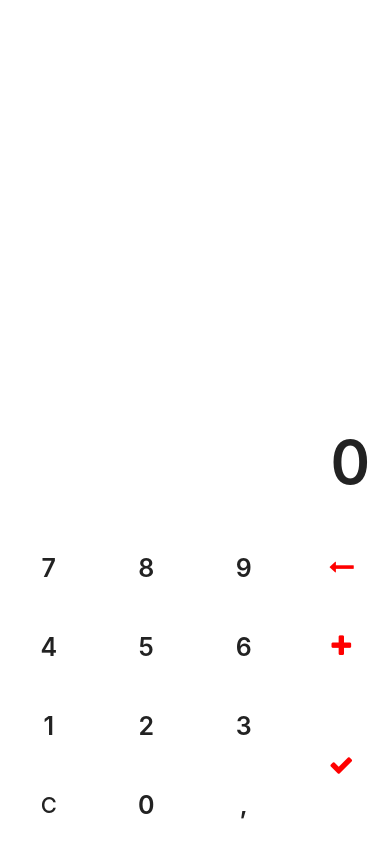
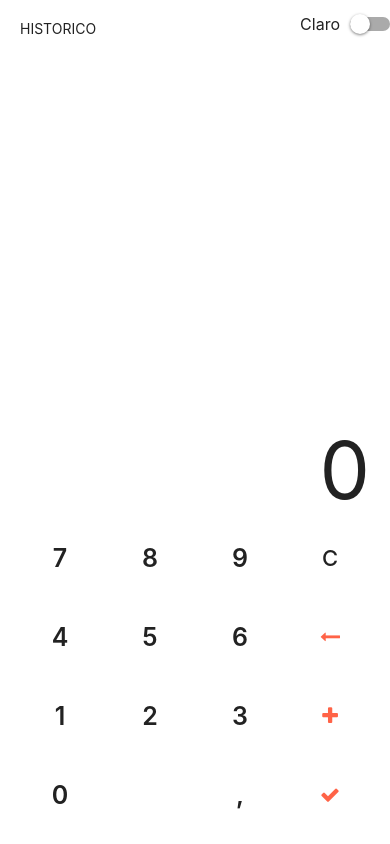
Before and after one commit to hupernikomen/calc, a React Native app: screen / in a window 390 px wide. Built offline with nearby package versions, Linux system fonts and the light colour scheme.

Commit message:
QuasePronto

```diff
--- a/App.js
+++ b/App.js
@@ -1,50 +1,89 @@
 import React, { useState, useEffect } from 'react';
-import { View, Text, TouchableOpacity, FlatList, StyleSheet, Dimensions, ScrollView, TextInput } from 'react-native';
-
-const width = Dimensions.get('window').width
+import { View, Text, TouchableOpacity, FlatList, StyleSheet, Dimensions, StatusBar, Switch } from 'react-native';
 
 import FontAwesome from 'react-native-vector-icons/FontAwesome'
 
+const width = Dimensions.get('window').width
+var listValRef;
+var listHistRef;
+
 export default function App() {
-
-
 
   const [digito, setDigito] = useState([])
   const [ultimo, setUltimo] = useState('')
   const [parcelas, setParcelas] = useState([]) // Todos os valores digitados para soma
   const [historico, setHistorico] = useState([])
 
+
+  const [dark, setDark] = useState(false)
+  const [thema, setThema] = useState({
+    backgroundColor: "#fff",
+    efeito: "#fafafa",
+    color: '#222',
+    especial: 'orange'
+  })
+  const toggleSwitch = () => setDark(previousState => !previousState);
+
+
   useEffect(() => {
-    // Pega caractere digitado
-    // monta o numero
-    // e envia para o ultimo numero montado
-    setUltimo(digito.join(''))
+    if (dark) {
+      setThema({
+        backgroundColor: "#222",
+        efeito: "#f1f1f1",
+        color: '#fff',
+        especial: '#FF8C00'
+      })
+    } else {
+      setThema({
+        backgroundColor: "#fff",
+        efeito: "#fafafa",
+        color: '#222',
+        especial: '#FF6347'
+      })
+    }
+  }, [dark])
+
+  useEffect(() => {
     downButtonHandler()
 
+  })
+
+  useEffect(() => {
+    setUltimo(digito.join(''))
 
   }, [digito])
 
+  function apagarDigito() {
+    digito.splice(-1, 1);
+    // const corte2 = digito.pop()
+    // const corte = digito.toString().substring(0, digito.length - 1)
+    // setDigito(meuPeixe)
+  }
+
   function montaParcelas() {
     if (ultimo != '') {
-
       setParcelas(parcelas => [...parcelas, parseFloat(ultimo).toFixed(2)])
       setUltimo("")
       setDigito([])
     }
   }
 
-  let listViewRef;
 
   const downButtonHandler = () => {
-    listViewRef.scrollToEnd({ animated: true });
+    listValRef.scrollToEnd({ animated: true });
+    listHistRef.scrollToEnd({ animated: true });
   };
 
   function Registrar() {
+
     if (digito.length == 0 && parcelas.length == 0) {
       return
     }
 
-    let dataAtual = new Date().toLocaleTimeString("pt-BR", { timeZone: "America/Sao_Paulo" });
+    let time = {
+      data: new Date().toLocaleDateString("pt-BR", { timeZone: "America/Sao_Paulo" }),
+      hora: new Date().toLocaleTimeString("pt-BR", { timeZone: "America/Sao_Paulo" })
+    }
 
     let soma = 0
     for (let i = 0; i < parcelas.length; i++) {
@@ -53,7 +92,7 @@ export default function App() {
 
     setHistorico(historico => [...historico, {
       soma: parcelas.length > 0 ? soma : parseFloat(ultimo),
-      dataAtual,
+      time,
       parcelas
     }])
 
@@ -61,30 +100,31 @@ export default function App() {
     setParcelas([])
     setUltimo('')
     setDigito([])
+
   }
 
   function Historico({ data, index }) {
     return (
+
+
+
       <TouchableOpacity
         style={{
-          paddingHorizontal: 20,
           flexDirection: 'row',
-          justifyContent: 'space-between',
-          alignItems: 'flex-start'
         }}
         onPress={() => { }}>
 
-        <Text style={{ fontSize: 12, color: '#aaa', marginTop: 5 }}>{data.dataAtual}</Text>
 
-        <View style={{ alignItems: 'flex-end' }}>
 
+        <View>
+
+          <Text style={{ fontSize: 12, color: '#ccc', marginTop: 5 }}>{data.time.data.slice(0, 5)} - {data.time.hora.slice(0, 5)}</Text>
           <View style={{ flexDirection: 'row', alignItems: 'baseline' }}>
             <Text style={{
-              marginLeft: 5,
               fontSize: 20,
-              fontWeight: '600',
-              color: '#222'
-
+              fontWeight: '500',
+              color: thema.color,
+              marginBottom: 10
             }}>{data.soma?.toFixed(2).replace('.', ',')}</Text>
           </View>
 
@@ -92,10 +132,10 @@ export default function App() {
 
           <FlatList
             horizontal
-            ItemSeparatorComponent={<Text> + </Text>}
+            ItemSeparatorComponent={<Text style={{ color: '#ccc' }}> + </Text>}
             data={data.parcelas}
             renderItem={({ item }) => {
-              return <Text>{item}</Text>
+              return <Text style={{ color: '#ccc' }}>{item}</Text>
             }}
           />
         </View>
@@ -106,18 +146,39 @@ export default function App() {
   }
 
   return (
-    <View style={styles.container}>
+    <View style={[styles.container, { backgroundColor: thema.backgroundColor }]}>
 
+      <StatusBar barStyle={!dark ? 'dark-content' : 'light-content'} backgroundColor={thema.backgroundColor} />
 
       {/* ----------------- Monitor ------------------- */}
 
 
       <View style={styles.monitor}>
 
+        <View style={{ flexDirection: 'row', justifyContent: 'space-between', alignItems: 'center' }}>
+
+          <Text style={{ color: thema.color, paddingHorizontal: 20, marginTop: 20, marginBottom: 10 }}>HISTORICO</Text>
+
+          <View style={{ flexDirection: 'row', justifyContent: 'space-between', alignItems: 'center' }}>
+            <Text style={{ color: dark ? '#fff' : '#222', fontSize: 16, marginRight: 10 }}>{dark ? 'Escuro' : 'Claro'}</Text>
+            <Switch
+              trackColor={{ false: '#aaa', true: '#aaa' }}
+              thumbColor={dark ? '#fff' : '#fff'}
+              onValueChange={toggleSwitch}
+              value={dark}
+            />
+          </View>
+        </View>
+
+
 
         <FlatList
+
+          showsHorizontalScrollIndicator={false}
+          style={{ marginHorizontal: 20 }}
+          horizontal
           ref={(ref) => {
-            listViewRef = ref;
+            listHistRef = ref;
           }}
           data={historico}
           renderItem={({ item, index }) => <Historico data={item} index={index} />}
@@ -126,7 +187,31 @@ export default function App() {
           />}
         />
 
-        <Text style={styles.digito}>{digito.length == 0 ? '0' : digito}</Text>
+
+
+        <View style={styles.tec_topo}>
+
+          <FlatList
+            horizontal
+            showsHorizontalScrollIndicator={false}
+            ref={(ref) => {
+              listValRef = ref;
+            }}
+            data={parcelas}
+            ItemSeparatorComponent={() => (<Text style={{ alignSelf: 'center', color: thema.color }}>+</Text>)}
+            renderItem={({ item }) => {
+              return (
+                <TouchableOpacity style={styles.flat_historico_itens}>
+                  <Text style={[styles.valor_historico_item, { color: thema.color }]}>{item}</Text>
+                </TouchableOpacity>
+              )
+
+            }}
+          />
+          <Text style={[styles.digito, { color: thema.color }]}>{digito.length == 0 ? '0' : digito}</Text>
+
+
+        </View>
 
       </View>
 
@@ -134,27 +219,10 @@ export default function App() {
       {/* ----------------- Teclado ------------------- */}
 
 
-      <View style={styles.area_teclado}>
-        <View style={styles.tec_topo}>
-
-          <FlatList
-            horizontal
-            data={parcelas}
-            ItemSeparatorComponent={() => (<Text>+</Text>)}
-            renderItem={({ item }) => {
-              return (
-                <TouchableOpacity style={styles.flat_historico_itens}>
-                  <Text style={styles.valor_historico_item}>{item}</Text>
-                </TouchableOpacity>
-              )
-
-            }}
-          />
+      <View style={[styles.area_teclado, { backgroundColor: thema.backgroundColor }]}>
 
 
-        </View>
-
-        <View style={styles.teclado}>
+        <View style={[styles.teclado, { backgroundColor: thema.backgroundColor }]}>
 
           <View style={{ flex: 3 }}>
 
@@ -162,25 +230,25 @@ export default function App() {
               <TouchableOpacity
                 onPress={() => setDigito(digito => [...digito, 7])}
                 activeOpacity={.8}
-                style={styles.btn}>
+                style={[styles.btn, { backgroundColor: dark ? '#222' : '#fff' }]}>
 
-                <Text style={styles.txt_btn}>7</Text>
+                <Text style={[[styles.txt_btn, { color: thema.color }], { color: thema.color }]}>7</Text>
               </TouchableOpacity>
 
               <TouchableOpacity
                 onPress={() => setDigito(digito => [...digito, 8])}
                 activeOpacity={.8}
-                style={styles.btn}>
+                style={[styles.btn, { backgroundColor: dark ? '#222' : '#fff' }]}>
 
-                <Text style={styles.txt_btn}>8</Text>
+                <Text style={[styles.txt_btn, { color: thema.color }]}>8</Text>
               </TouchableOpacity>
 
               <TouchableOpacity
                 onPress={() => setDigito(digito => [...digito, 9])}
                 activeOpacity={.8}
-                style={styles.btn}>
+                style={[styles.btn, { backgroundColor: dark ? '#222' : '#fff' }]}>
 
-                <Text style={styles.txt_btn}>9</Text>
+                <Text style={[styles.txt_btn, { color: thema.color }]}>9</Text>
               </TouchableOpacity>
 
             </View>
@@ -189,25 +257,25 @@ export default function App() {
               <TouchableOpacity
                 onPress={() => setDigito(digito => [...digito, 4])}
                 activeOpacity={.8}
-                style={styles.btn}>
+                style={[styles.btn, { backgroundColor: dark ? '#222' : '#fff' }]}>
 
-                <Text style={styles.txt_btn}>4</Text>
+                <Text style={[styles.txt_btn, { color: thema.color }]}>4</Text>
               </TouchableOpacity>
 
               <TouchableOpacity
                 onPress={() => setDigito(digito => [...digito, 5])}
                 activeOpacity={.8}
-                style={styles.btn}>
+                style={[styles.btn, { backgroundColor: dark ? '#222' : '#fff' }]}>
 
-                <Text style={styles.txt_btn}>5</Text>
+                <Text style={[styles.txt_btn, { color: thema.color }]}>5</Text>
               </TouchableOpacity>
 
               <TouchableOpacity
                 onPress={() => setDigito(digito => [...digito, 6])}
                 activeOpacity={.8}
-                style={styles.btn}>
+                style={[styles.btn, { backgroundColor: dark ? '#222' : '#fff' }]}>
 
-                <Text style={styles.txt_btn}>6</Text>
+                <Text style={[styles.txt_btn, { color: thema.color }]}>6</Text>
               </TouchableOpacity>
 
             </View>
@@ -216,55 +284,45 @@ export default function App() {
               <TouchableOpacity
                 onPress={() => setDigito(digito => [...digito, 1])}
                 activeOpacity={.8}
-                style={styles.btn}>
+                style={[styles.btn, { backgroundColor: dark ? '#222' : '#fff' }]}>
 
-                <Text style={styles.txt_btn}>1</Text>
+                <Text style={[styles.txt_btn, { color: thema.color }]}>1</Text>
               </TouchableOpacity>
 
               <TouchableOpacity
                 onPress={() => setDigito(digito => [...digito, 2])}
                 activeOpacity={.8}
-                style={styles.btn}>
-                <Text style={styles.txt_btn}>2</Text>
+                style={[styles.btn, { backgroundColor: dark ? '#222' : '#fff' }]}>
+                <Text style={[styles.txt_btn, { color: thema.color }]}>2</Text>
               </TouchableOpacity>
 
               <TouchableOpacity
                 onPress={() => setDigito(digito => [...digito, 3])}
                 activeOpacity={.8}
-                style={styles.btn}>
+                style={[styles.btn, { backgroundColor: dark ? '#222' : '#fff' }]}>
 
-                <Text style={styles.txt_btn}>3</Text>
+                <Text style={[styles.txt_btn, { color: thema.color }]}>3</Text>
               </TouchableOpacity>
 
             </View>
 
             <View style={styles.lineCalc}>
-              <TouchableOpacity
-                onPress={() => {
-                  setDigito([])
-                  setParcelas([])
-                  setUltimo('')
-                }}
-                activeOpacity={.8}
-                style={styles.btn}>
-
-                <Text style={{ fontSize: 22, fontWeight: '500', color: '#222' }}>C</Text>
-              </TouchableOpacity>
 
               <TouchableOpacity
                 onPress={() => setDigito(digito => [...digito, 0])}
                 activeOpacity={.8}
-                style={styles.btn}>
+                style={[styles.btn, { backgroundColor: dark ? '#222' : '#fff' }]}>
 
-                <Text style={styles.txt_btn}>0</Text>
+                <Text style={[styles.txt_btn, { color: thema.color }]}>0</Text>
               </TouchableOpacity>
+<View style={styles.btn}/>
 
               <TouchableOpacity
                 onPress={() => setDigito(digito => [...digito, '.'])}
                 activeOpacity={.8}
-                style={styles.btn}>
+                style={[styles.btn, { backgroundColor: dark ? '#222' : '#fff' }]}>
 
-                <Text style={styles.txt_btn}>,</Text>
+                <Text style={[styles.txt_btn, { color: thema.color }]}>,</Text>
               </TouchableOpacity>
 
             </View>
@@ -274,25 +332,37 @@ export default function App() {
           <View style={{ flex: 1, flexDirection: 'column' }}>
 
             <TouchableOpacity
-              onPress={() => setDigito([])}
-              activeOpacity={.8} style={[styles.btn, { flex: 1 }]}>
+              onPress={() => {
+                setDigito([])
+                setParcelas([])
+                setUltimo('')
+              }}
+              activeOpacity={.8}
+              style={[styles.btn, { backgroundColor: dark ? '#222' : '#fff' }]}>
 
-              <FontAwesome name='long-arrow-left' size={25} color='red' />
+              <Text style={{ fontSize: 22, fontWeight: '500', color: thema.color }}>C</Text>
+            </TouchableOpacity>
+
+            <TouchableOpacity
+              onPress={apagarDigito}
+              activeOpacity={.8} style={styles.btn}>
+
+              <FontAwesome name='long-arrow-left' size={20} color={thema.especial} />
             </TouchableOpacity>
 
             <TouchableOpacity
               onPress={montaParcelas}
-              activeOpacity={.8} style={[styles.btn, { flex: 1 }]}>
+              activeOpacity={.8} style={styles.btn}>
 
-              <FontAwesome name='plus' size={25} color='red' />
+              <FontAwesome name='plus' size={20} color={thema.especial} />
             </TouchableOpacity>
 
             <TouchableOpacity
               onPress={Registrar}
               activeOpacity={.8}
-              style={[styles.btn, { flex: 2, }]}>
+              style={styles.btn}>
 
-              <FontAwesome name='check' size={25} color='red' />
+              <FontAwesome name='check' size={20} color={thema.especial} />
             </TouchableOpacity>
 
           </View>
@@ -306,56 +376,51 @@ const styles = StyleSheet.create({
 
   container: {
     flex: 1,
-    backgroundColor: '#fff'
   },
-  monitor: { flex: 1 },
+  separador: {
+    marginLeft: 15,
+    marginRight: 15
+  },
+  monitor: { flex: 1, justifyContent: 'space-between', elevation: 4, zIndex: 9999 },
 
   tec_topo: {
-    paddingHorizontal: 20, paddingVertical: 15, flexDirection: 'row', alignItems: 'center',
+    flexDirection: 'row',
   },
   flat_historico_itens: {
-    backgroundColor:'blue',
-    borderRadius: 5, flexDirection: 'row', alignItems: 'center', marginHorizontal: 5,
+    borderRadius: 5, flexDirection: 'row', alignItems: 'center', marginHorizontal: 20,
   },
-  valor_historico_item: { paddingHorizontal: 5 },
+  valor_historico_item: { fontSize: 18 },
 
   digito: {
-    paddingHorizontal: 20,
-    alignItems: "baseline",
+    fontSize: 80,
+    flexDirection: "row",
     alignSelf: 'flex-end',
-    flexDirection: 'row',
-    fontSize: 60,
-    fontWeight: '600',
-    color: '#222'
+    marginRight: 20,
+    marginLeft:50
   },
   lineCalc: {
     flexDirection: "row",
     justifyContent: 'space-around',
   },
   area_teclado: {
-    backgroundColor: '#fff',
-
-    borderTopRightRadius: 15,
-    borderTopLeftRadius: 15
+    paddingHorizontal: 15,
   },
-  teclado: { flexDirection: 'row', backgroundColor: '#fff' },
+  teclado: { flexDirection: 'row', marginBottom: 10 },
   btn: {
     flex: 1,
     alignItems: 'center',
     justifyContent: 'center',
-    backgroundColor: '#fff',
     height: width / 5,
+    elevation: 1,
     margin: .5,
-    borderRadius: 4
+
 
   },
   btn_especial: {
-    color: 'red',
     fontSize: 25
   },
   txt_btn: {
     fontSize: 25,
-    color: '#222',
     fontWeight: '600'
   }
 })
```
Also changed, not shown: .eslintrc.js (deleted), .prettierrc.js (deleted).
